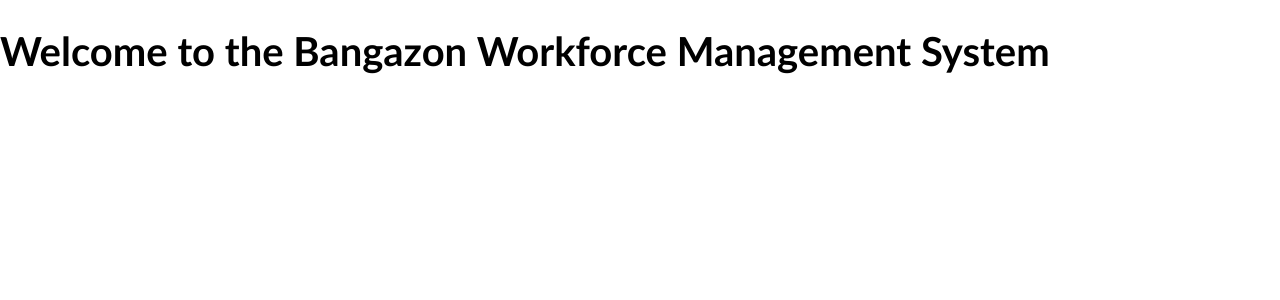
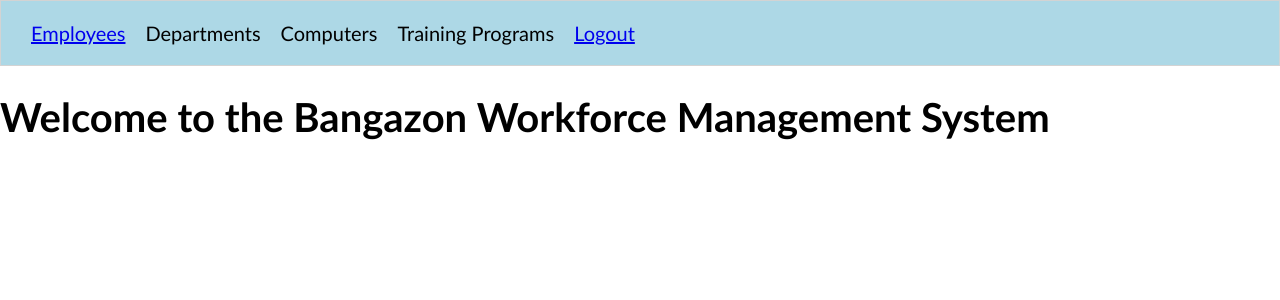
Before and after one commit to nss-day-cohort-38/bangazon-workforce-management-zephyrus-galaxy, a Django app: page / in a window 1280 px wide. Shown: the top 300 px of the page. Run offline with Django 3.2, Linux system fonts and the light colour scheme.

Commit message:
navbar basics

```diff
--- a/hrapp/static/styles/base.css
+++ b/hrapp/static/styles/base.css
@@ -8,3 +8,16 @@ body {
 .main-content {
   padding: 1em 2em;
 }
+
+.navList {
+  list-style-type: none;
+  display: flex;
+  border: 1px solid lightgray;
+  padding: 1em;
+  margin: 0;
+  background-color: lightblue;
+}
+
+.navList__route {
+  margin: 0 0.5em;
+}
--- a/hrapp/templates/employees/employees_list.html
+++ b/hrapp/templates/employees/employees_list.html
@@ -1,6 +1,7 @@
 {% extends 'shared/base.html' %}
 
 {% block content %}
+    <div class="main-content">
         <h1>Employees</h1>
 
         <a href="{% url 'hrapp:employee_form' %}">Add Employee</a>
@@ -13,4 +14,5 @@
         </li>
         {% endfor %}
         </ol>
+    </div>
 {% endblock content %}
--- a/hrapp/templates/shared/base.html
+++ b/hrapp/templates/shared/base.html
@@ -14,6 +14,16 @@
 
 <body>
 
+    <nav id="site-nav">
+        <ol class="navList">
+            <li class="navList__route"><a href="{% url 'hrapp:employee_list' %}">Employees</a></li>
+            <li class="navList__route">Departments</li>
+            <li class="navList__route">Computers</li>
+            <li class="navList__route">Training Programs</li>
+            <li class="navList__route"><a href="{% url 'hrapp:logout' %}">Logout</a></li>
+        </ol>
+    </nav>
+
     {% block content %}
     {% endblock %}
 
```
Lines whose indentation alone changed are shown as unchanged.
